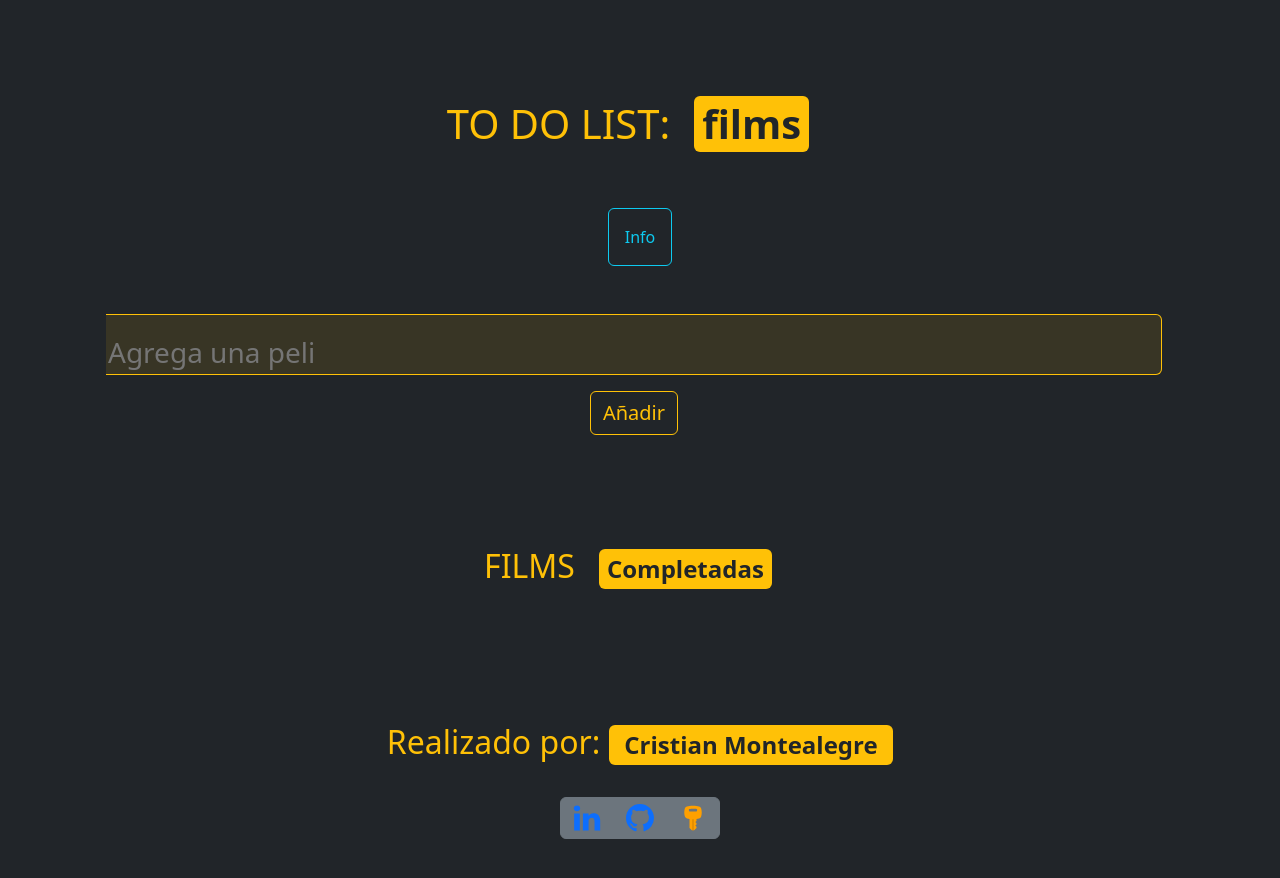
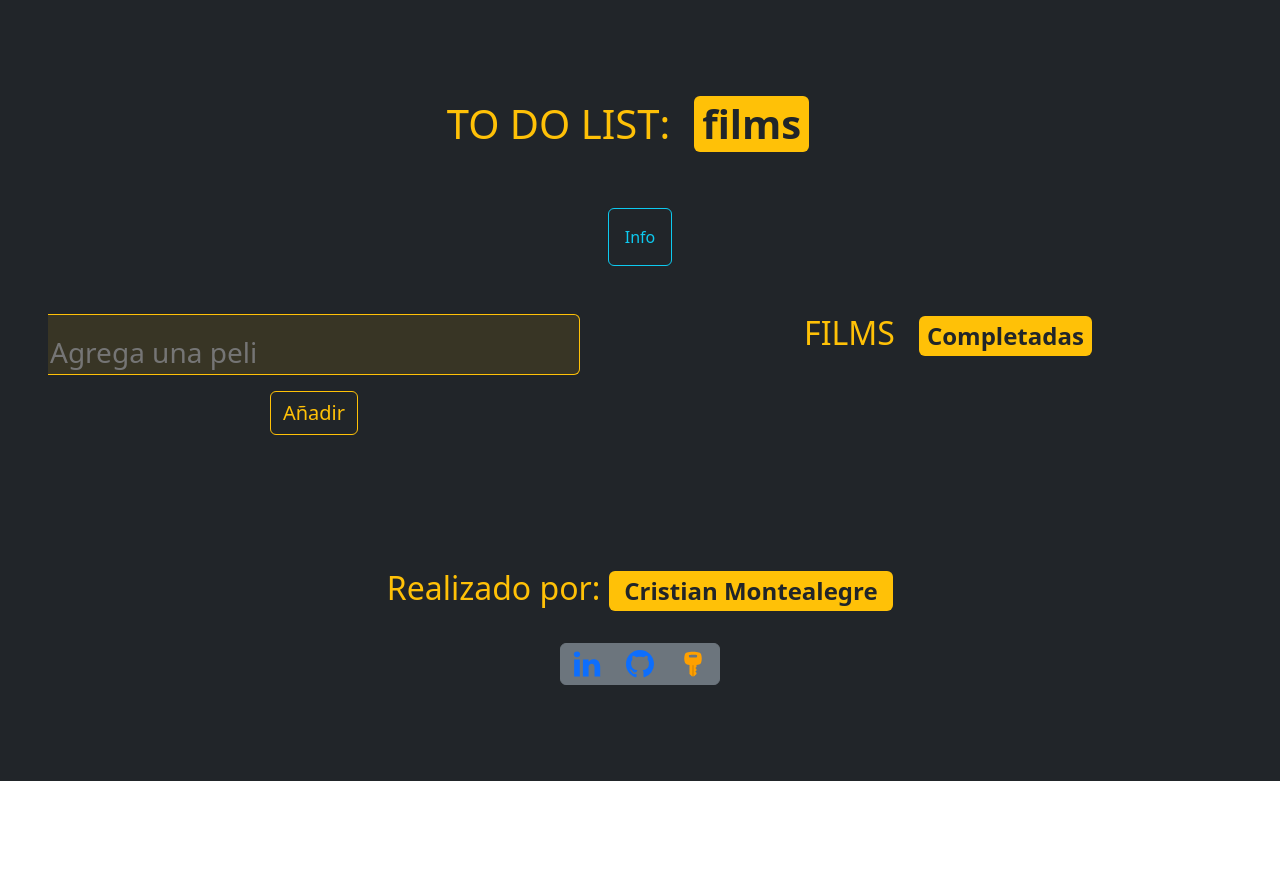
Before and after one commit to cgmontea98/bit08, a React (Create React App) app: page / in a window 1280 px wide. Shown: the top 878 px of the page. After the commit the page ends 800 px from the top, so only its background shows below. Built offline with nearby package versions, Linux system fonts and the light colour scheme.

Commit message:
diseño como el primero y funcionalidad de btn-verde

```diff
--- a/src/App.js
+++ b/src/App.js
@@ -6,12 +6,13 @@ import { Footer } from "./Components/Footer";
 import Container from "react-bootstrap/Container";
 import Row from "react-bootstrap/Row";
 import Col from "react-bootstrap/Col";
-import { useEffect, useState } from "react";
+import { useState } from "react";
 
 function App() {
   /*Parte de JS donde se reciben datos o lista de tareas que se le asignaran a los componentes*/
   const [task, setTask] = useState({ id: null, name: "", completed: false });
   const [tasks, setTasks] = useState([]);
+  const [comp, setComp] = useState([]);
   /*Parte de HTML para que el navegador lea lo que hay aquí y se redenriza*/
   return (
     <>
@@ -22,7 +23,7 @@ function App() {
           </Col>
         </Row>
         <Row>
-          <Col>
+          <Col className="col-12 col-lg-6 col-md-6 col-sm-12">
             <Main
               task={task}
               setTask={setTask}
@@ -34,8 +35,19 @@ function App() {
               setTask={setTask}
               tasks={tasks}
               setTasks={setTasks}
+              comp={comp}
+            setComp={setComp}
             />
           </Col>
+          <Col className="col-12 col-lg-6 col-md-6 col-sm-12">
+        <Aside
+            comp={comp}
+            setComp={setComp}
+            task={task}
+            tasks={tasks}
+            setTask={setTask}
+          />
+        </Col>
         </Row>
         <Row className="py-5">
           <Col className="col-12 col-lg-12 col-md-12 col-sm-12">
--- a/src/Components/Aside.jsx
+++ b/src/Components/Aside.jsx
@@ -1,4 +1,4 @@
-import React, { useEffect } from "react";
+import React from "react";
 import Container from "react-bootstrap/Container";
 import Row from "react-bootstrap/Row";
 import Col from "react-bootstrap/Col";
@@ -7,32 +7,17 @@ import ListGroup from "react-bootstrap/ListGroup";
 import Button from "react-bootstrap/Button";
 import { AiOutlineCloudUpload, AiTwotoneRest } from "react-icons/ai";
 
-export const Aside = ({ comp, setComp, task, tasks, setTask }) => {
-  useEffect(() => {
-    const completedArr = [];
-    for (const element of tasks) {
-      if (element.completed === true) {
-        completedArr.push(element);
-      }
-      setTask(completedArr);
-    }
-  }, [tasks]);
+export const Aside = ({ comp, task, tasks, setTask }) => {
 
-  const handleUp = () => {
-    const arr = [...task];
-    const i = arr.findIndex((item) => item.id === id);
-    arr[i].completed = !arr[i].completed;
-    setTask(arr);
-  };
 
   const list = comp.map((task) => (
-    <ListGroup as="ol" numbered key={task.id}>
+    <ListGroup as="ol" numbered key={task.id} className="py-2">
       <ListGroup.Item as="li">{task.name}</ListGroup.Item>
       <div className="d-flex justify-content-end">
         <Button variant="primary mx-1">
           <AiOutlineCloudUpload />
         </Button>
-        <Button variant="danger mx-1" onClick={() => handleUp(task.id)}>
+        <Button variant="danger mx-1">
           <AiTwotoneRest />
         </Button>
       </div>
--- a/src/Components/Section.jsx
+++ b/src/Components/Section.jsx
@@ -1,16 +1,13 @@
-import React, { useEffect, useState } from "react";
+import React, { useEffect } from "react";
 import Container from "react-bootstrap/Container";
 import Row from "react-bootstrap/Row";
 import Col from "react-bootstrap/Col";
 import ListGroup from "react-bootstrap/ListGroup";
 import Button from "react-bootstrap/Button";
 import { AiFillEdit, AiOutlineCheck, AiTwotoneRest } from "react-icons/ai";
-/* import Swal from "sweetalert2"; */
-import { Aside } from "./Aside";
+import Swal from "sweetalert2";
 
-export const Section = ({ tasks, setTasks, task, setTask }) => {
-  const [comp, setComp] = useState([]);
-
+export const Section = ({ tasks, setTasks, setComp }) => {
   useEffect(() => {
     const completedArr = [];
     for (const element of tasks) {
@@ -18,15 +15,12 @@ export const Section = ({ tasks, setTasks, task, setTask }) => {
         completedArr.push(element);
       }
       setComp(completedArr);
+      setTasks(tasks)
     }
   }, [tasks]);
 
   const handleComplete = (id) => {
-    const arr = [...tasks];
-    const i = arr.findIndex((item) => item.id === id);
-    arr[i].completed = !arr[i].completed;
-    setTasks(arr);
-    /* Swal.fire({
+    Swal.fire({
       title: "¿Todo listo?",
       text: "Si ya viste el film, confirmalo aquí",
       showDenyButton: true,
@@ -36,10 +30,14 @@ export const Section = ({ tasks, setTasks, task, setTask }) => {
     }).then((result) => {
       if (result.isConfirmed) {
         Swal.fire("Completado!", "", "success");
+        const arr = [...tasks];
+        const i = arr.findIndex((item) => item.id === id);
+        arr[i].completed = !arr[i].completed;
+        setTasks(arr);
       } else if (result.isDenied) {
         Swal.fire("No Completado", "", "info");
       }
-    }); */
+    });
   };
 
   const elements = tasks.map((task) => (
@@ -70,30 +68,7 @@ export const Section = ({ tasks, setTasks, task, setTask }) => {
         <Row>
           <Col className="text-center">{elements}</Col>
         </Row>
-        <Row>
-          <Col>
-            <Aside
-              comp={comp}
-              setComp={setComp}
-              task={task}
-              tasks={tasks}
-              setTask={setTask}
-            />
-          </Col>
-        </Row>
       </Container>
     </>
   );
 };
-/* Swal.fire({
-  title: "¿Todo listo?",
-  text: "Si ya viste el film, confirmalo aquí",
-  showDenyButton: true,
-  showCancelButton: true,
-  confirmButtonText: "Save",
-  denyButtonText: `Don't save`,
-}).then((result) => {
-
-  if (result.isConfirmed) { Swal.fire("Completado!", "", "success");} else if (result.isDenied) {
-    Swal.fire("No Completado", "", "info");
-  }); */
```
